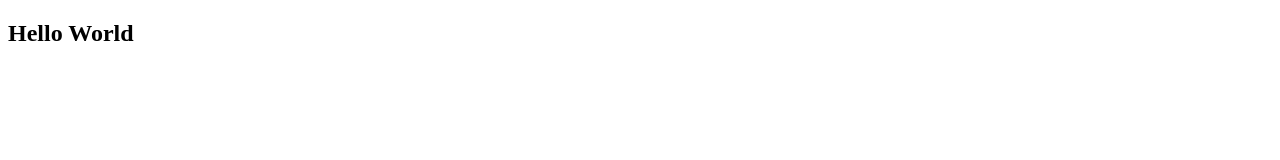
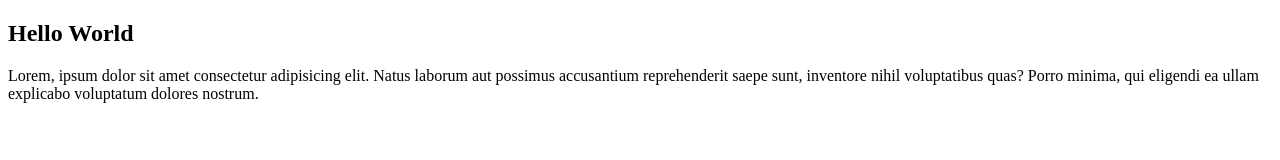
Before and after one commit to dev-shakib/newgit, a plain HTML site: page index.html in a window 1280 px wide. Drawn offline with Linux system fonts and the light colour scheme.

Commit message:
some para added

```diff
--- a/index.html
+++ b/index.html
@@ -8,5 +8,7 @@
 </head>
 <body>
     <h2>Hello World</h2>
+
+    <p>Lorem, ipsum dolor sit amet consectetur adipisicing elit. Natus laborum aut possimus accusantium reprehenderit saepe sunt, inventore nihil voluptatibus quas? Porro minima, qui eligendi ea ullam explicabo voluptatum dolores nostrum.</p>
 </body>
 </html>
```
